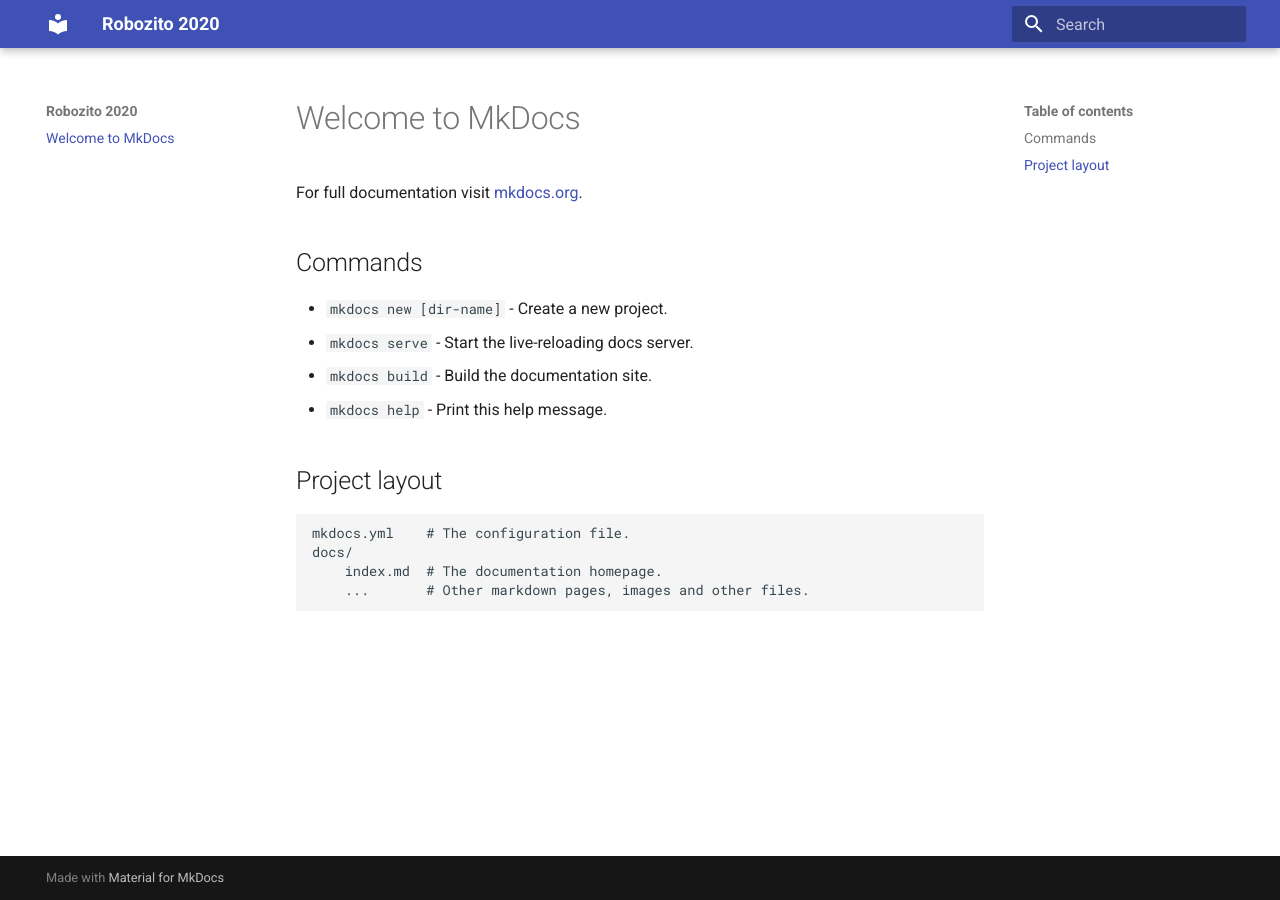
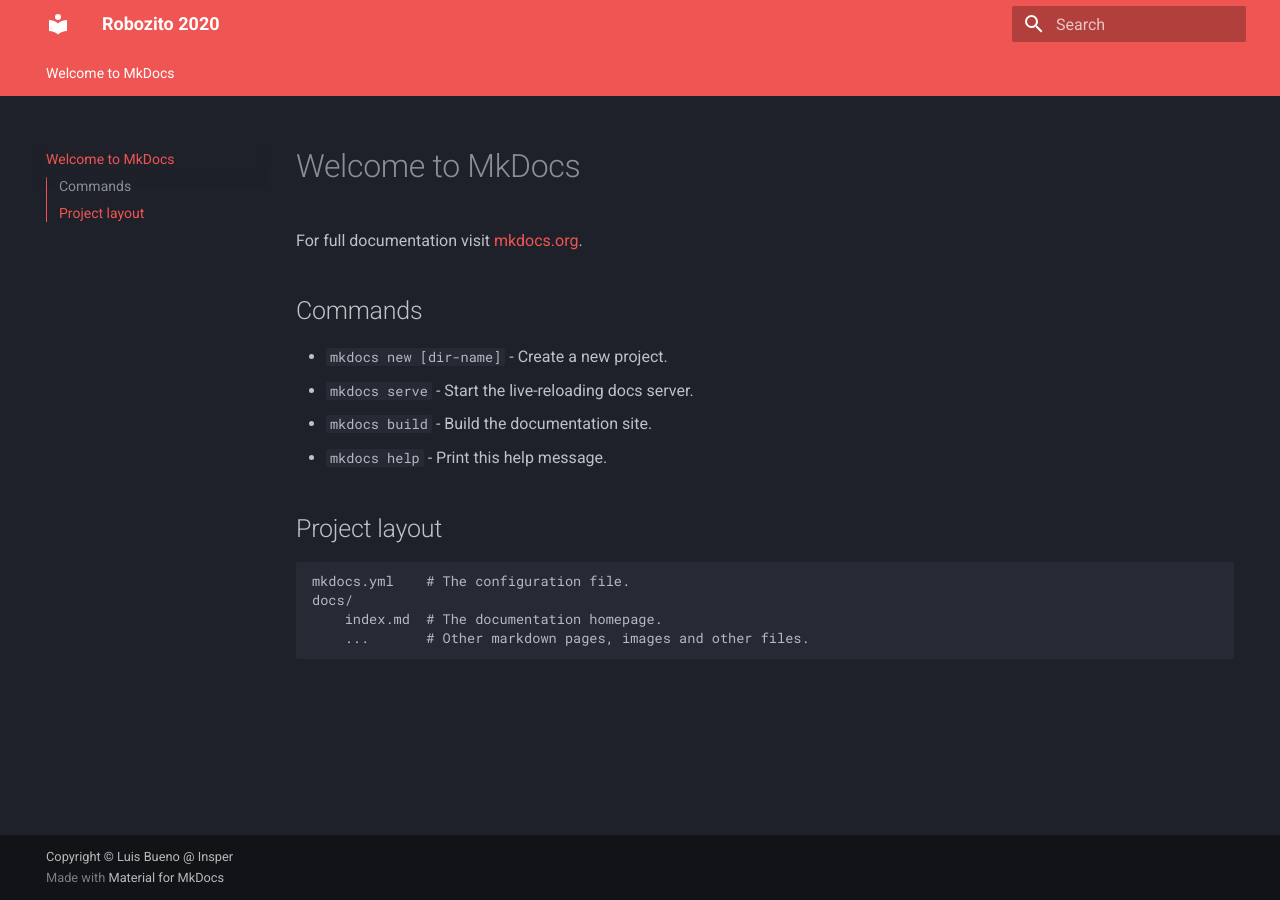
Before and after one commit to LuisHFB/Doc_RobozitoEN, an MkDocs documentation site: the page built from docs/index.md, in a window 1280 px wide. Built offline with MkDocs 1.6.1 and Material for MkDocs 9.7.7, drawn with Linux system fonts in a browser that asks for light colours.

Commit message:
Tema corrigido

```diff
--- a/mkdocs.yml
+++ b/mkdocs.yml
@@ -2,11 +2,27 @@
 
 theme:
   name: 'material'
-  pallete:
-    scheme: 'slate'
-    primary: 'blue'
-    accent: 'red'
+  features:
+    - 'navigation.tabs'
+    - 'navigation.sections'
+    - 'toc.integrate'
+#  logo: assets/logo.png
+#  favicon: images/favicon.png
+
+  palette:
+  - scheme: 'slate'
+    primary: 'red'
+    accent: 'orange'
 
   font:
     text: 'Roboto'
     code: 'Roboto Mono'
+
+# Copyright
+copyright: 'Copyright &copy; Luis Bueno @ Insper'
+
+# Navegação
+
+markdown_extensions:
+  - toc:
+      permalink: true
```
